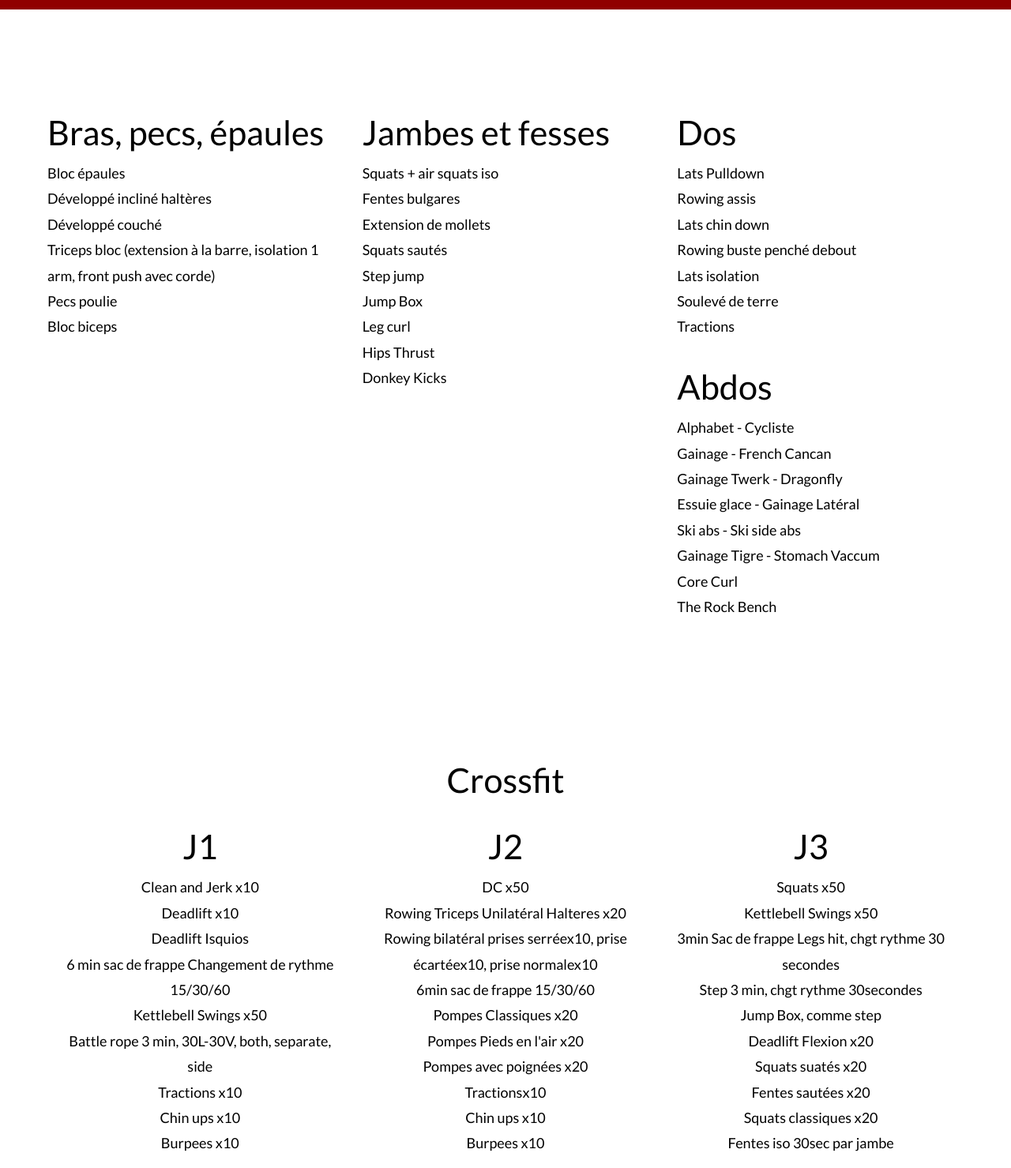
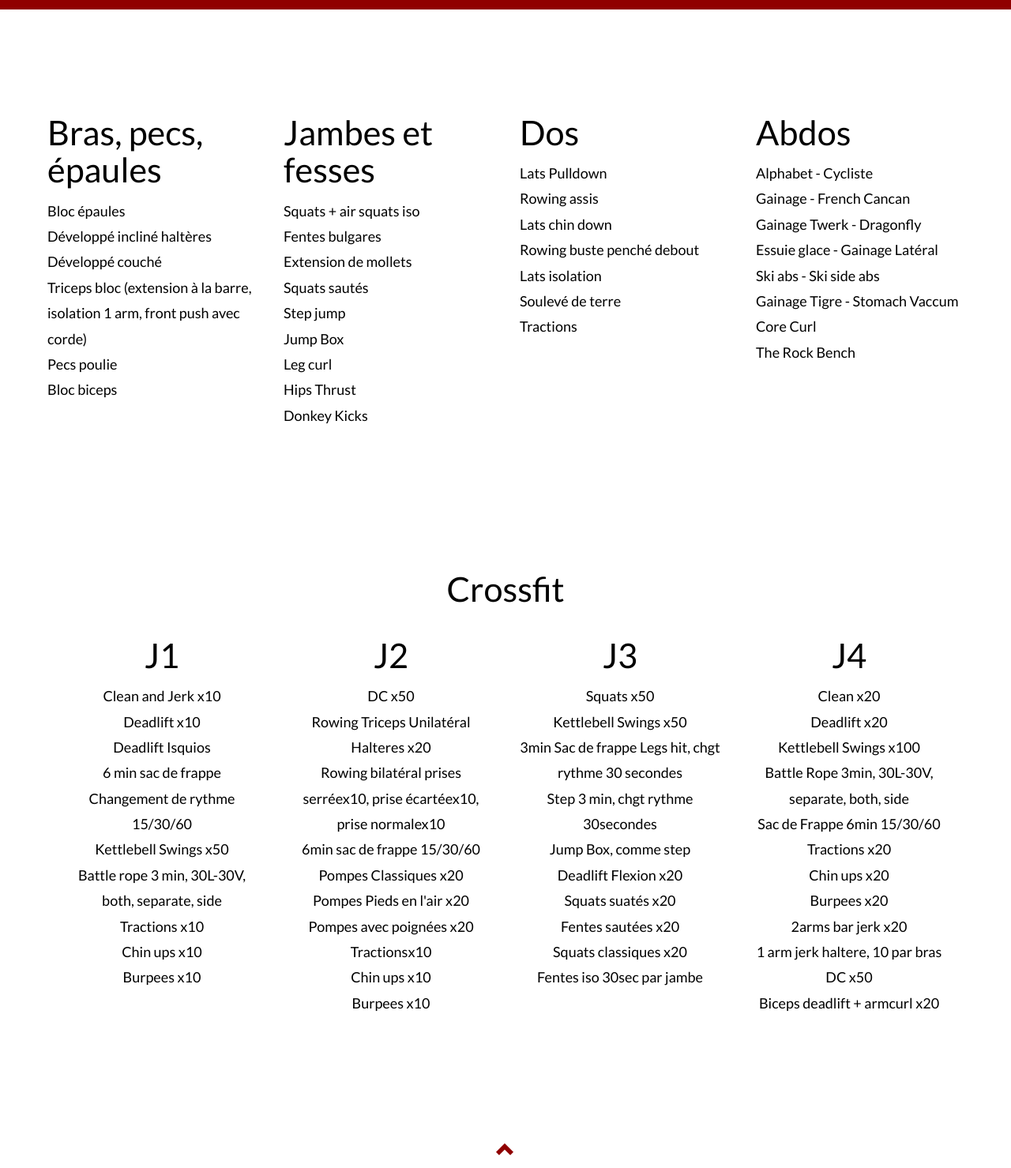
Before and after one commit to maximeabade/Muscu-Crossfit, a plain HTML site: page index.html in a window 1280 px wide. Shown: the part 380-1859 px from the top of the page at 79% size. Drawn offline with nearby package versions, Linux system fonts and the light colour scheme.

Commit message:
correction colonnes

```diff
--- a/index.html
+++ b/index.html
@@ -43,19 +43,19 @@
 <!-- Container (muscu Section) -->
 <div id="muscu" class="container-fluid">
   <div class="row">
-    <div class="col-sm-4">
+    <div class="col-sm-3">
         <h1>Bras, pecs, épaules</h1>
         <p>Bloc épaules<br>Développé incliné haltères<br>Développé couché <br>Triceps bloc (extension à la barre, isolation 1 arm, front push avec corde)<br>Pecs poulie<br>Bloc biceps</p>
     </div>
-    <div class="col-sm-4">
+    <div class="col-sm-3">
         <h1>Jambes et fesses</h1>
         <p>Squats + air squats iso <br>Fentes bulgares <br> Extension de mollets <br> Squats sautés <br> Step jump <br> Jump Box <br> Leg curl <br> Hips Thrust <br> Donkey Kicks</p>
     </div>
-    <div class="col-sm-4">
+    <div class="col-sm-3">
         <h1>Dos</h1>
         <p>Lats Pulldown <br> Rowing assis <br> Lats chin down <br> Rowing buste penché debout <br>Lats isolation <br> Soulevé de terre <br> Tractions</p>
     </div>
-    <div class="col-sm-4">
+    <div class="col-sm-3">
         <h1>Abdos</h1>
         <p>Alphabet - Cycliste <br> Gainage - French Cancan <br> Gainage Twerk - Dragonfly <br> Essuie glace - Gainage Latéral <br> Ski abs - Ski side abs <br> Gainage Tigre - Stomach Vaccum <br> Core Curl <br> The Rock Bench</p>
     </div>
@@ -65,19 +65,19 @@
 <!-- Container (crossfit Section) -->
 <div id="crossfit" class="container-fluid text-center">
   <h1>Crossfit</h1>
-    <div class="col-sm-4">
+    <div class="col-sm-3">
       <h1 style="color:black"> J1 </h1>
       <p style="color:black">Clean and Jerk x10<br> Deadlift x10 <br> Deadlift Isquios <br> 6 min sac de frappe Changement de rythme 15/30/60 <br> Kettlebell Swings x50 <br>Battle rope 3 min, 30L-30V, both, separate, side <br> Tractions x10 <br> Chin ups x10<br>Burpees x10</p>
     </div>
-    <div class="col-sm-4">
+    <div class="col-sm-3">
         <h1 style="color:black"> J2 </h1>
         <p>DC x50 <br> Rowing Triceps Unilatéral Halteres x20 <br> Rowing bilatéral prises serréex10, prise écartéex10, prise normalex10 <br> 6min sac de frappe 15/30/60 <br> Pompes Classiques x20 <br> Pompes Pieds en l'air x20 <br> Pompes avec poignées x20 <br> Tractionsx10<br>Chin ups x10<br>Burpees x10</p>
     </div>
-    <div class="col-sm-4">
+    <div class="col-sm-3">
         <h1 style="color:black"> J3 </h1>
         <p>Squats x50<br>Kettlebell Swings x50 <br> 3min Sac de frappe Legs hit, chgt rythme 30 secondes <br>Step 3 min, chgt rythme 30secondes <br> Jump Box, comme step <br> Deadlift Flexion x20<br>Squats suatés x20<br>Fentes sautées x20 <br> Squats classiques x20 <br> Fentes iso 30sec par jambe </p>
     </div>
-    <div class="col-sm-4">
+    <div class="col-sm-3">
         <h1 style="color:black"> J4 </h1>
         <p>Clean x20 <br> Deadlift x20 <br> Kettlebell Swings x100 <br> Battle Rope 3min, 30L-30V, separate, both, side <br> Sac de Frappe 6min 15/30/60 <br> Tractions x20 <br>Chin ups x20<br>Burpees x20 <br> 2arms bar jerk x20<br> 1 arm jerk haltere, 10 par bras <br> DC x50 <br> Biceps deadlift + armcurl x20</p>
     </div>
```
